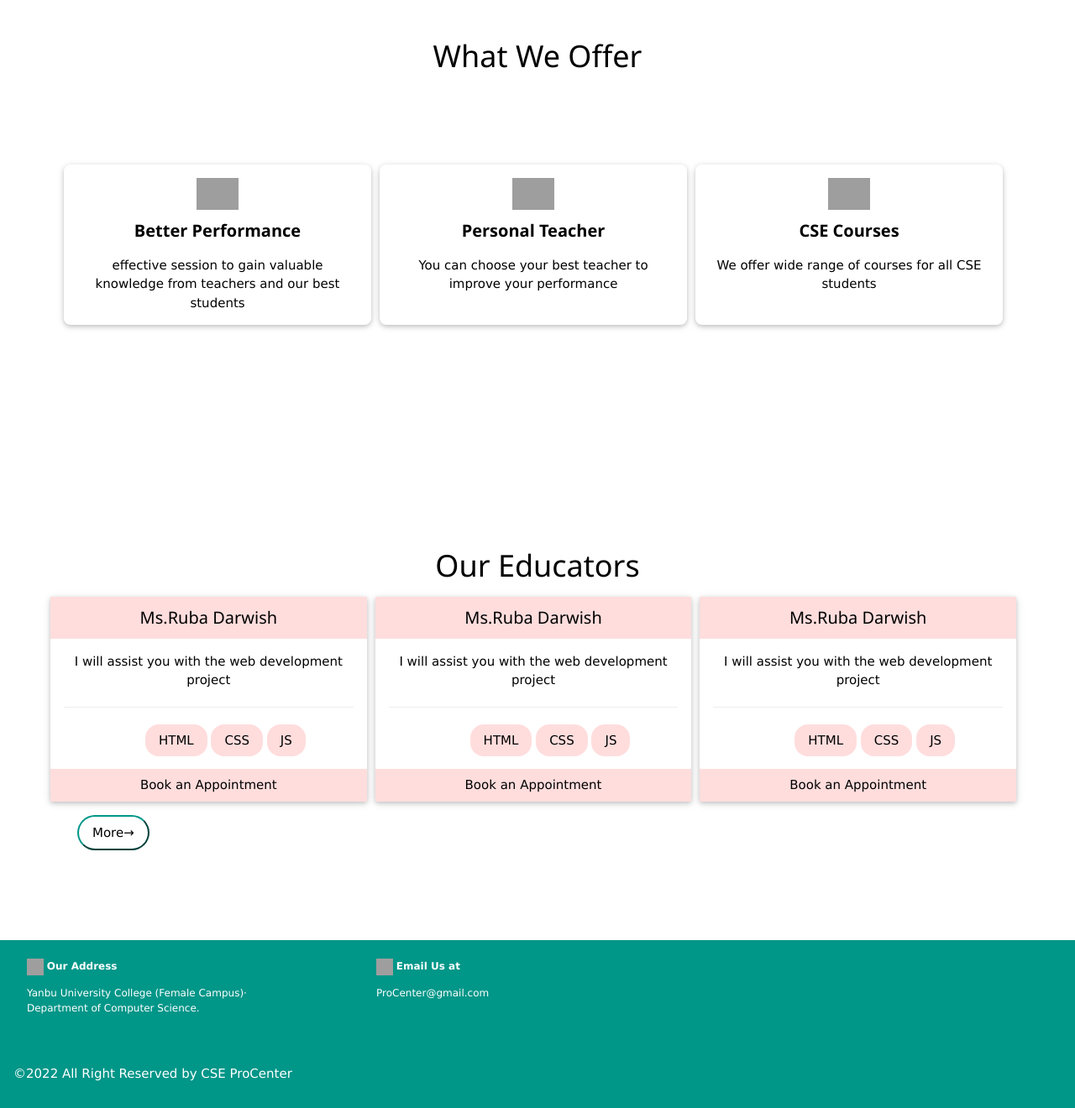
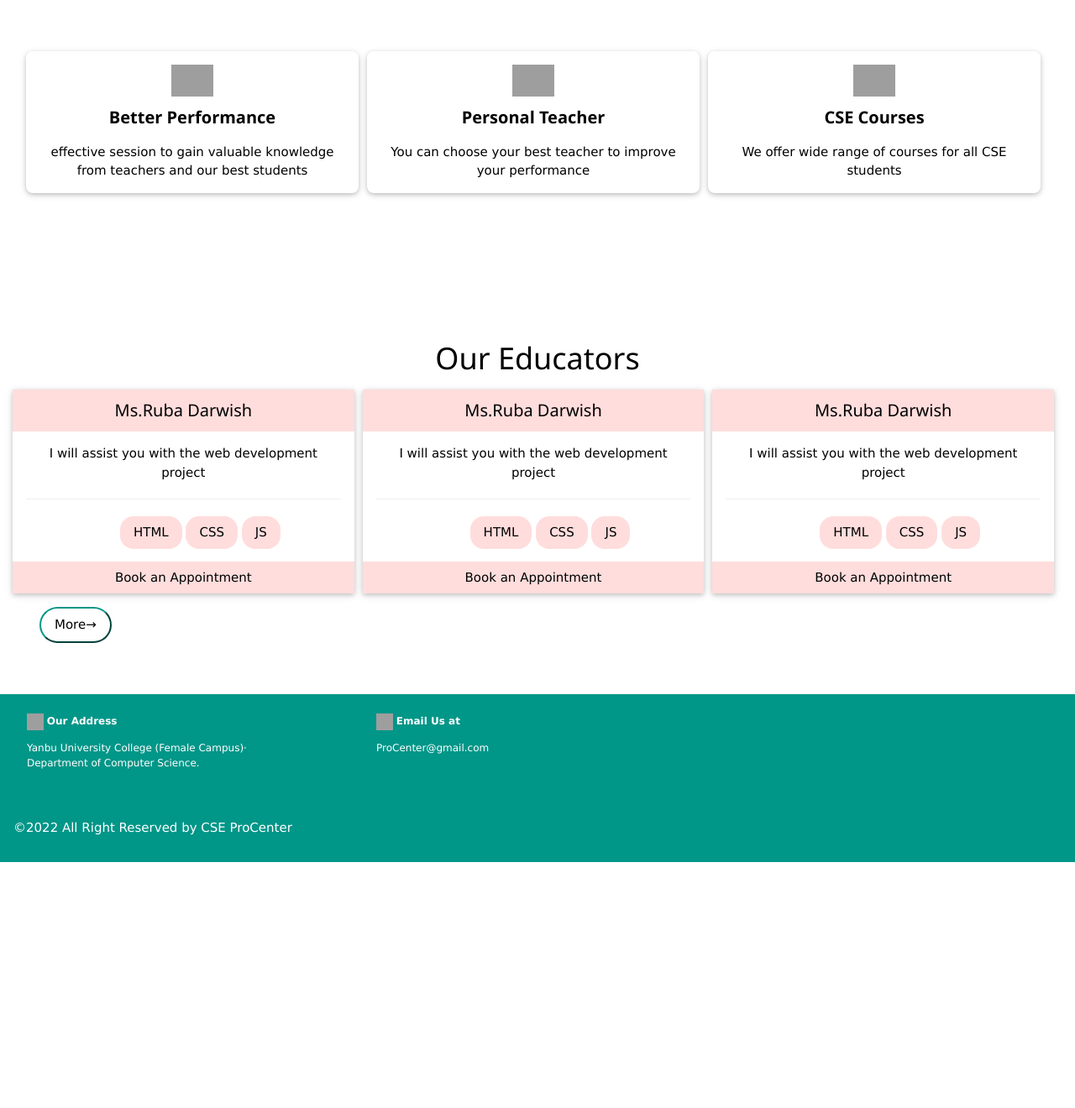
Before and after one commit to Amani-Zaini/ProCenter-CS381, a PHP site: page / in a window 1280 px wide. Shown: the part 571-1891 px from the top of the page at 84% size. After the commit the page ends 1598 px from the top, so only its background shows below. Run offline with PHP 8.4, Linux system fonts and the light colour scheme; some libraries are stand-ins or nearby versions; grey boxes are pictures that could not be loaded.

Commit message:
Amani update

```diff
--- a/index.html
+++ b/index.html
@@ -140,12 +140,12 @@
     <!-- ---------------------------------------------- website info  part------------------------------------------------------   -->
     <div class="w3-center w3-container"> <h1>What We Offer</h1></div>
 
-    <section class="section-margin marg-container ">
+    <section class="section-margin marg-container  ">
 
-      <div class="w3-panel w3-center marg-container ">
+      <div class="w3-panel w3-center marg-container  ">
 
         <br />
-        <div class="w3-third w3-panel w3-mobile w3-card-2 w3-round-large marg-between">
+        <div class="w3-third w3-panel w3-mobile w3-card-2 w3-round-large marg-between w3-hover-shadow">
           <img
             src="images/poweful.png"
             alt="powerful program image"
@@ -157,7 +157,7 @@
             teachers and our best students
           </p>
         </div>
-        <div class="w3-third w3-panel w3-mobile w3-card-2 w3-round-large marg-between">
+        <div class="w3-third w3-panel w3-mobile w3-card-2 w3-round-large marg-between w3-hover-shadow">
           <img
             src="images/teacher.png"
             alt="teacher image"
@@ -167,7 +167,7 @@
           <p>You can choose your best teacher to improve your performance</p>
 
         </div>
-        <div class="w3-third w3-panel w3-mobile w3-card-2 w3-round-large marg-between">
+        <div class="w3-third w3-panel w3-mobile w3-card-2 w3-round-large marg-between w3-hover-shadow">
           <img
             src="images/graduation-cap.png"
             alt="teacher image"
--- a/style.css
+++ b/style.css
@@ -16,7 +16,7 @@
 
 .section-margin {
   margin-bottom: 2rem !important;
-  padding: 4rem !important;
+  padding: 1rem !important;
 }
 
 .logo {
@@ -152,7 +152,7 @@
 }
 .margin-form {
   height: 800px;
-  margin: 50px 170px;
+  margin: 10px 170px;
   background-color: #65b897;
 }
 .margen-left {
@@ -225,6 +225,6 @@ footer {
 /*----------------log in-------------------*/
 .width-login {
   width: 500px;
-  margin-top: 100px;
+  margin-top: 40px;
   margin-right: 50px;
 }
```
Also changed, not shown: Log in.html (+7 -3 lines), be an educator.html (+6 -2 lines), contact us.html (+5 -2 lines).
